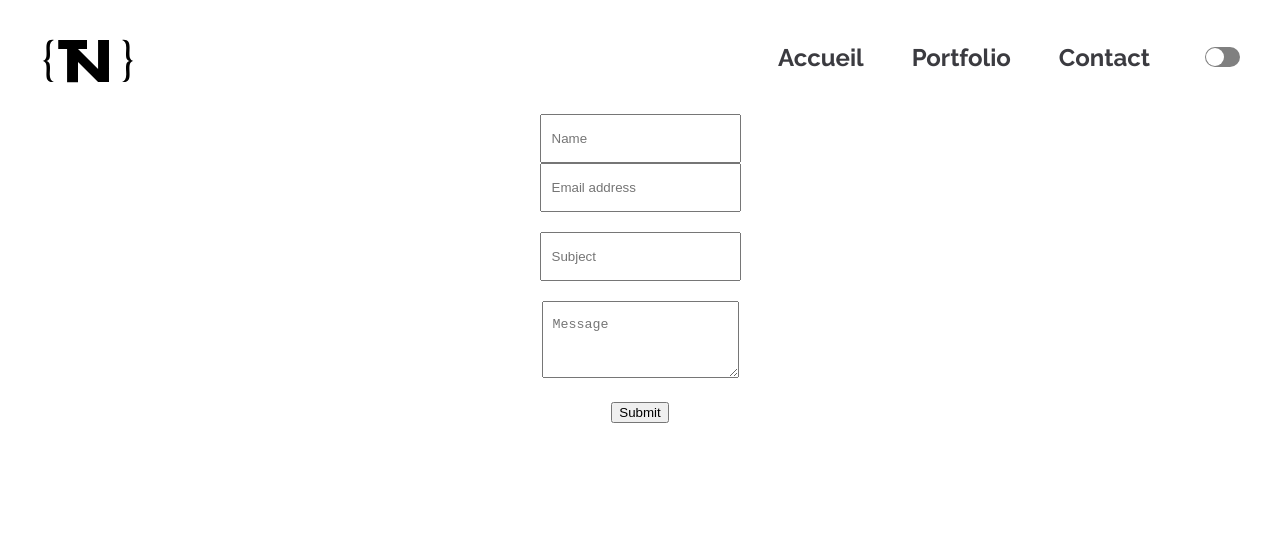
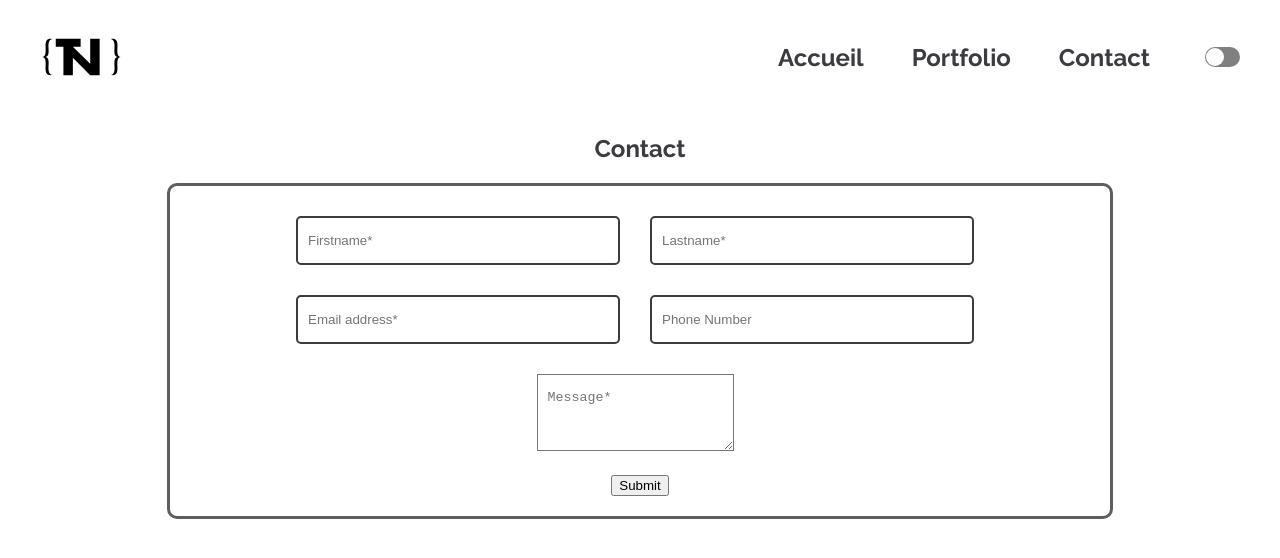
Before and after one commit to Thienthienko/Portfolio, a React (Vite) app: page /contact in a window 1280 px wide. Shown: the top 558 px of the page. Built offline with nearby package versions, Linux system fonts and the light colour scheme.

Commit message:
add contact form

```diff
--- a/src/App.css
+++ b/src/App.css
@@ -6,12 +6,6 @@
 @font-face {
   font-family: "Raleway";
   src: url(./assets/fonts/Raleway-VariableFont_wght.ttf) format("truetype");
-}
-
-main {
-  text-align: center;
-  background-color: white;
-  font-family: "Roboto", sans-serif;
 }
 
 /* --------------------------------------------------- Navbar ----------------------------------------*/
@@ -34,6 +28,16 @@ main {
   padding: 0;
   width: 10%;
   align-items: center;
+  height: 50px;
+}
+
+.toggle-wrapper {
+  position: relative;
+  height: 50px;
+}
+
+.toggle-wrapper img {
+  position: absolute;
   height: 50px;
 }
 /* --------------------------------------------------- Hamburger ----------------------------------------*/
@@ -114,6 +118,7 @@ main {
 .portfolioContainer {
   margin: 0;
   min-width: 20%;
+  padding: 20px;
 }
 
 .portfolioBloc {
@@ -172,13 +177,31 @@ main {
 /* --------------------------------------------------- Contact ----------------------------------------*/
 .contactContainer {
   margin: 0;
+  min-width: 20%;
+  padding: 20px;
 }
+
+.contactBloc {
+  display: flex;
+  flex-direction: column;
+  flex-wrap: wrap;
+  align-items: center;
+}
+
 form {
-  margin-top: 20px;
+  max-width: 900px;
+  padding: 20px;
+  display: flex;
+  flex-direction: row;
+  flex-wrap: wrap;
+  justify-content: center;
+  border: solid #5e5e60 3px;
+  margin: 20px;
+  border-radius: 10px;
 }
 
 .formRow {
-  margin: 10px 0 20px 0;
+  margin: 10px 20px 20px 10px;
 }
 .form-control {
   max-width: 500px;
@@ -187,7 +210,42 @@ form {
 
 .formInput {
   padding: 15px 10px;
+  background-color: white;
 }
+
+.firstNameInput input {
+  border: solid #3b3b40 2px;
+  border-radius: 5px;
+  width: 300px;
+}
+
+.lastNameInput input {
+  border: solid #3b3b40 2px;
+  border-radius: 5px;
+  width: 300px;
+}
+
+.emailInput input {
+  border: solid #3b3b40 2px;
+  border-radius: 5px;
+  width: 300px;
+}
+
+.phoneInput input {
+  border: solid #3b3b40 2px;
+  border-radius: 5px;
+  width: 300px;
+}
+
+.messageInput input {
+  border: solid #3b3b40 2px;
+  border-radius: 5px;
+}
+
+.submitButton {
+  width: 100%;
+}
+
 /* --------------------------------------------------- Media Screen ----------------------------------------*/
 
 @media (max-width: 768px) {
@@ -233,6 +291,10 @@ form {
     flex-direction: column;
     padding: 20px;
     gap: 3rem;
+  }
+
+  form {
+    flex-direction: column;
   }
 }
 
--- a/src/App.jsx
+++ b/src/App.jsx
@@ -1,20 +1,18 @@
 import { Outlet } from "react-router-dom";
 import { useContext } from "react";
 import "./App.css";
-import Navbar from "./components/Navbar";
+import Navbar from "./components/navbar/Navbar";
 import { LightModeContext } from "./components/ThemeContext";
 
 function App() {
   const { lightMode } = useContext(LightModeContext);
   return (
-    <>
     <div className={`app ${lightMode !== false && "light-theme"}`}>
       <Navbar />
       <main>
         <Outlet />
       </main>
     </div>
-    </>
   );
 }
 
--- a/src/components/Kaleien.jsx
+++ /dev/null
@@ -1,36 +0,0 @@
-function Kaleien() {
-  return (
-    <div className="projectContainer">
-      <div className="mobileMockup">
-        <img src="./src/assets/kaleien-mobile.png" />
-      </div>
-      <div className="deskMockup">
-        <img src="./src/assets/kaleien-desk.png" />
-      </div>
-      <div className="projectDesc">
-        <h2>Kaleien Quiz</h2>
-        <p className="description">
-          Création d&apos;une application Front-End - HTML - CSS - JAVASCRIPT
-        </p>
-        <p className="description">
-          Application : Quiz de 10 questions de culture générale avec une
-          personnalisation de son pseudo et de son avatar
-        </p>
-        <div className="logoHardSkill">
-          <img src="./src/assets/html.png" />
-          <img src="./src/assets/css.png" />
-          <img src="./src/assets/javascript.png" />
-          <img src="./src/assets/github.png" />
-          <img src="./src/assets/git.png" />
-        </div>
-        <p className="description">
-          <a href="https://github.com/wilderLPM/P1lesEwoks" target="blank">
-            /Code source
-          </a>
-        </p>
-      </div>
-    </div>
-  );
-}
-
-export default Kaleien;
--- /dev/null
+++ b/src/components/lazyflicks/LazyFlicks.jsx
@@ -0,0 +1,44 @@
+function LazyFlicks() {
+  return (
+    <div className="projectContainer">
+      <div className="mobileMockup">
+        <img src="./src/assets/lazyflicks-mobile.png" />
+      </div>
+      <div className="deskMockup">
+        <img src="./src/assets/lazeyflicks-desk.png" />
+      </div>
+      <div className="projectDesc">
+        <h2>LazyFlicks</h2>
+        <p className="description">
+          Création d&apos;une application Front-End - HTML - CSS - JAVASCRIPT -
+          REACT
+        </p>
+        <p className="description">En collaboration avec 2 développeurs </p>
+        <p className="description">
+          Application : Suggestion de film ou de série via l&apos;API The Movie
+          Data Base en fonction du genre, du type et du plus populaire du
+          moment.
+        </p>
+        <p className="description">Environnement :</p>
+        <div className="logoHardSkill">
+          <img src="./src/assets/html.png" />
+          <img src="./src/assets/css.png" />
+          <img src="./src/assets/javascript.png" />
+          <img src="./src/assets/github.png" />
+          <img src="./src/assets/git.png" />
+          <img src="./src/assets/react.png" />
+        </div>
+        <p className="description">
+          <a
+            href="https://github.com/WildCodeSchool-2024-02/JS-lyon-0224-P2-lazy_flicks"
+            target="blank"
+          >
+            /Code source
+          </a>
+        </p>
+      </div>
+    </div>
+  );
+}
+
+export default LazyFlicks;
--- a/src/components/Navbar.jsx
+++ b/src/components/navbar/Navbar.jsx
@@ -1,10 +1,18 @@
 import { Link } from "react-router-dom";
 import { useState } from "react";
-import Hamburger from "./Hamburger";
-import ToggleButton from "./ToggleButton";
+import Hamburger from "../hamburger/Hamburger";
+import ToggleButton from "../toggle/ToggleButton";
+import ToggleLogo from "../toggle/ToggleLogo";
 
 function Navbar() {
   const [menuOpen, setMenuOpen] = useState(false);
+  const [active, setActive] = useState(false);
+
+  const handleChangeActive = () => {
+    setActive((logo) => {
+      return !logo;
+    });
+  };
 
   const toggleMenu = () => {
     if (window.innerWidth <= 768) {
@@ -16,11 +24,7 @@ function Navbar() {
     <div>
       <nav className="navBar">
         <Link className="linkLogo" to="/">
-          <img
-            className="logoTn"
-            src="./src/assets/Logo-TN-noir.svg"
-            alt="Logo"
-          />
+          <ToggleLogo active={active} handleChangeActive={handleChangeActive} />
         </Link>
         <div className={`menu ${menuOpen ? "open" : "closed"}`}>
           <Link to="/" onClick={toggleMenu}>
--- a/src/components/ToggleButton.jsx
+++ b/src/components/toggle/ToggleButton.jsx
@@ -1,5 +1,5 @@
 import { useContext } from "react";
-import { LightModeContext } from "./ThemeContext";
+import { LightModeContext } from "../ThemeContext";
 
 export default function ToggleButton() {
   const { lightMode, setLightMode } = useContext(LightModeContext);
--- /dev/null
+++ b/src/components/toggle/ToggleLogo.jsx
@@ -0,0 +1,20 @@
+function ToggleLogo() {
+  return (
+    <div>
+      <div className="toggle-wrapper">
+        <img
+          className="active"
+          src="./src/assets/Logo-TN-blanc.svg"
+          alt="logo tn white"
+        />
+        <img
+          className="inactive"
+          src="./src/assets/Logo-TN-noir.svg"
+          alt="logo tn black"
+        />
+      </div>
+    </div>
+  );
+}
+
+export default ToggleLogo;
--- a/src/index.css
+++ b/src/index.css
@@ -36,31 +36,31 @@ h3 {
 }
 
 .light-theme {
-  background-color: black;
+  background-color: rgb(111, 109, 109);
 }
 
 .light-theme main {
-  background-color: black;
+  background-color: rgb(111, 109, 109);
 }
 
 .light-theme .accueilContainer {
-  background-color: black;
+  background-color: rgb(111, 109, 109);
 }
 
 .light-theme .navBar {
-  background-color: black;
+  background-color: rgb(111, 109, 109);
 }
 
 .light-theme .blocInfo {
-  background-color: black;
+  background-color: rgb(111, 109, 109);
 }
 
 .light-theme .myName {
-  background-color: black;
+  background-color: rgb(111, 109, 109);
 }
 
 .light-theme .myTitle {
-  background-color: black;
+  background-color: rgb(111, 109, 109);
   color: #fff;
 }
 
--- a/src/pages/Contact.jsx
+++ b/src/pages/Contact.jsx
@@ -1,50 +1,64 @@
 function Contact() {
   return (
     <div className="contactContainer">
-      <div className="container">
+      <h2>Contact</h2>
+      <div className="contactBloc">
         <form>
           <div className="row formRow">
-            <div className="col-6">
+            <div className="firstNameInput">
               <input
                 type="text"
                 name="name"
                 className="form-control formInput"
-                placeholder="Name"
+                placeholder="Firstname*"
               ></input>
             </div>
-            <div className="col-6">
+          </div>
+          <div className="row formRow">
+            <div className="lastNameInput">
+              <input
+                type="text"
+                name="Lastname"
+                className="form-control formInput"
+                placeholder="Lastname*"
+              ></input>
+            </div>
+          </div>
+          <div className="row formRow">
+            <div className="emailInput">
               <input
                 type="email"
                 name="email"
                 className="form-control formInput"
-                placeholder="Email address"
+                placeholder="Email address*"
               ></input>
             </div>
           </div>
-
           <div className="row formRow">
-            <div className="col">
+            <div className="phoneInput">
               <input
                 type="text"
-                name="subject"
+                name="phone"
                 className="form-control formInput"
-                placeholder="Subject"
+                placeholder="Phone Number"
               ></input>
             </div>
           </div>
-
+          <div>
             <div className="row formRow">
-            <div className="col">
+              <div className="messageInput">
                 <textarea
                   rows={3}
                   name="message"
                   className="form-control formInput"
-                placeholder="Message"
+                  placeholder="Message*"
                 ></textarea>
               </div>
             </div>
-
+          </div>
+          <div className="submitButton">
             <button type="submit">Submit</button>
+          </div>
         </form>
       </div>
     </div>
--- a/src/pages/Portfolio.jsx
+++ b/src/pages/Portfolio.jsx
@@ -1,5 +1,5 @@
-import Kaleien from "../components/Kaleien";
-import LazyFlicks from "../components/LazyFlicks";
+import Kaleien from "../components/kaleien/Kaleien";
+import LazyFlicks from "../components/lazyflicks/LazyFlicks";
 
 function Portfolio() {
   return (
```
Also changed, not shown: src/components/kaleien/Kaleien.jsx (renamed from src/components/LazyFlicks.jsx, +11 -15 lines), src/components/hamburger/Hamburger.jsx (renamed from src/components/Hamburger.jsx). Lines whose indentation alone changed are shown as unchanged.
